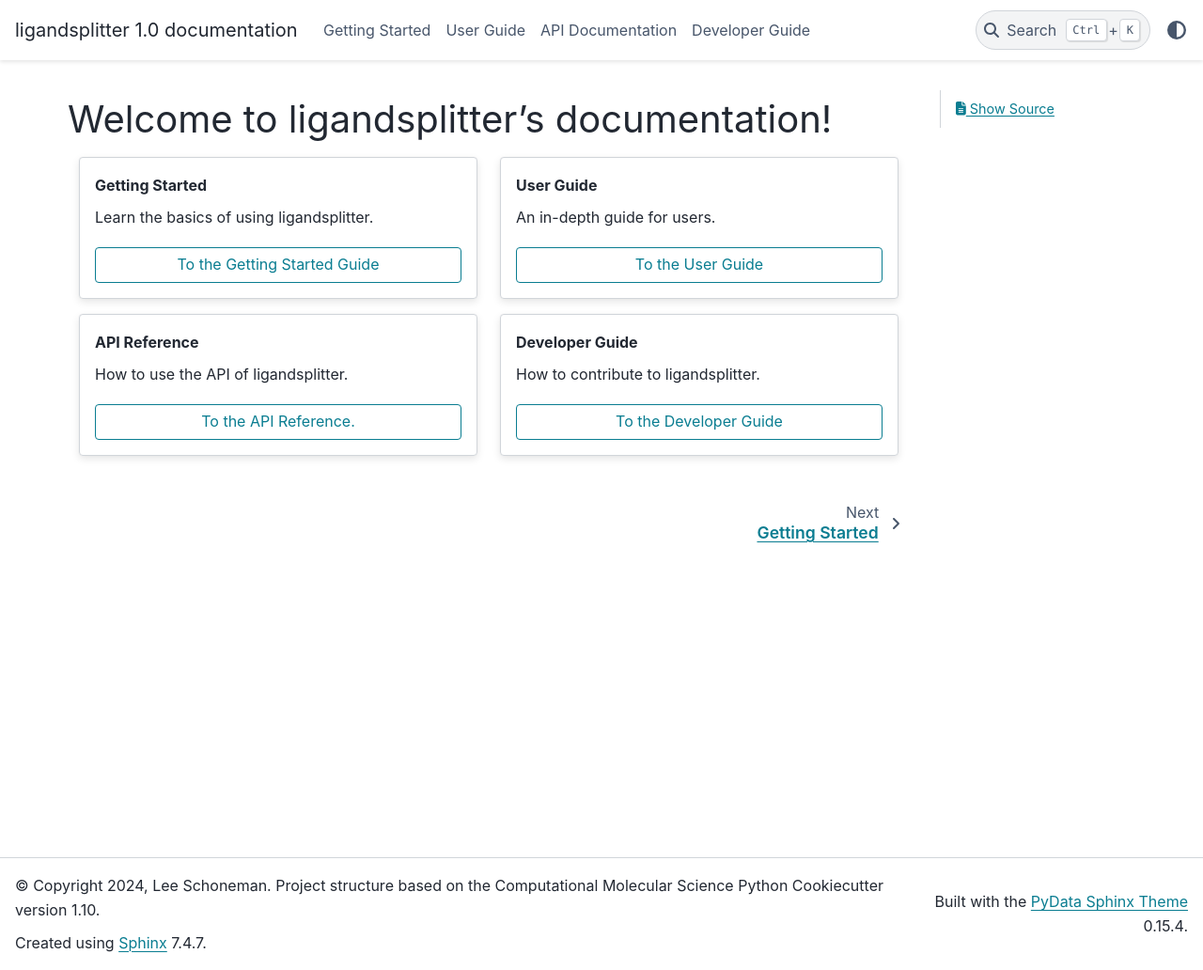
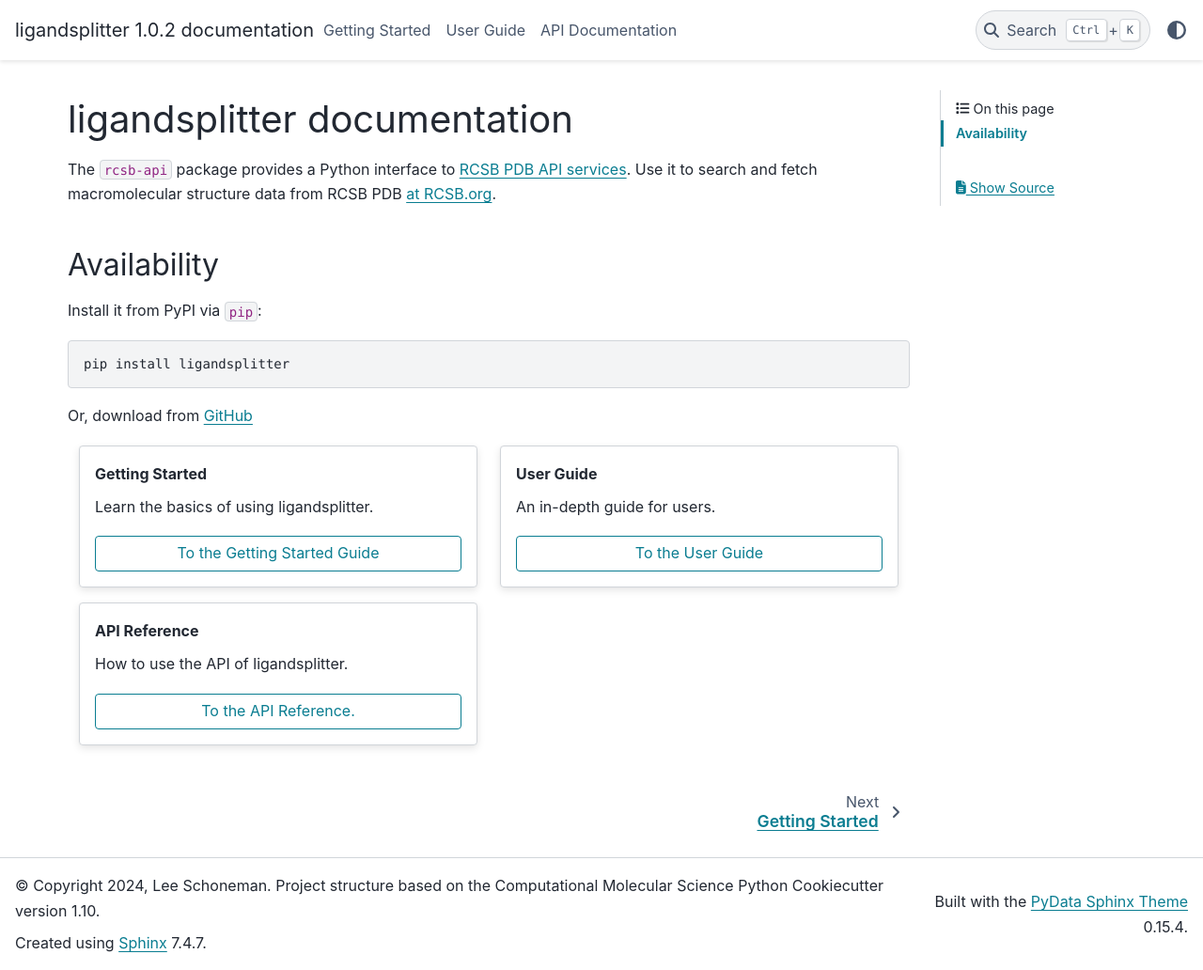
Before and after one commit to leesch27/ligandsplitter, a Sphinx documentation site: the page built from docs/index.rst, in a window 1280 px wide and 1032 px high. Shown: the whole window at 94% size. Built offline with Sphinx 7.4.7 and the PyData theme 0.15.4, drawn with Linux system fonts in a browser that asks for light colours; the version number is read from the project's files by our own code.

Commit message:
update documentation

````diff
--- a/docs/_templates/README.md
+++ /dev/null
@@ -1,14 +0,0 @@
-# Templates Doc Directory
-
-Add any paths that contain templates here, relative to
-the `conf.py` file's directory.
-They are copied after the builtin template files,
-so a file named "page.html" will overwrite the builtin "page.html".
-
-The path to this folder is set in the Sphinx `conf.py` file in the line:
-```python
-html_static_path = ['_templates']
-```
-
-## Examples of file to add to this directory
-* HTML extensions of stock pages like `page.html` or `layout.html`
--- a/docs/developer_guide.rst
+++ /dev/null
@@ -1,4 +0,0 @@
-Developer Guide
-===============
-
-This page details how to contribute to ligandsplitter.
--- a/docs/index.rst
+++ b/docs/index.rst
@@ -3,8 +3,24 @@
    You can adapt this file completely to your liking, but it should at least
    contain the root `toctree` directive.
 
-Welcome to ligandsplitter's documentation!
+ligandsplitter documentation
 =========================================================
+
+The ``rcsb-api`` package provides a Python interface to
+`RCSB PDB API services <https://www.rcsb.org/docs/programmatic-access/web-apis-overview>`_.
+Use it to search and fetch macromolecular structure data from RCSB PDB `at RCSB.org <https://www.rcsb.org/>`_.
+
+Availability
+------------
+
+Install it from PyPI via ``pip``:
+
+.. code-block:: bash
+
+   pip install ligandsplitter
+
+
+Or, download from `GitHub <https://github.com/leesch27/ligandsplitter>`_
 
 .. grid:: 1 1 2 2
 
@@ -49,20 +65,6 @@
          To the API Reference.
 
 
-
-    .. grid-item-card::  Developer Guide
-      :margin: 0 3 0 0
-
-      How to contribute to ligandsplitter.
-
-      .. button-link:: ./developer_guide.html
-         :color: primary
-         :outline:
-         :expand:
-
-         To the Developer Guide
-
-
 .. toctree::
    :maxdepth: 2
    :hidden:
@@ -71,4 +73,3 @@
    getting_started
    user_guide
    api
-   developer_guide
--- a/docs/requirements.yaml
+++ b/docs/requirements.yaml
@@ -13,6 +13,7 @@
   - MDAnalysis
   - openbabel
   - rdkit
+  - py-xgboost
 
   - pydata-sphinx-theme
   - sphinx-design
--- a/docs/user_guide.rst
+++ b/docs/user_guide.rst
@@ -1,4 +1,4 @@
 User Guide
 ===============
 
-This page details how to use ligandsplitter.
+ligandsplitter was initially made to enhance a series of notebooks that explore molecular docking using Jupyter notebooks.
````
Also changed, not shown: README.md (+22 -8 lines), docs/README.md (deleted, +0 -22 lines), pyproject.toml (+13 -6 lines).
